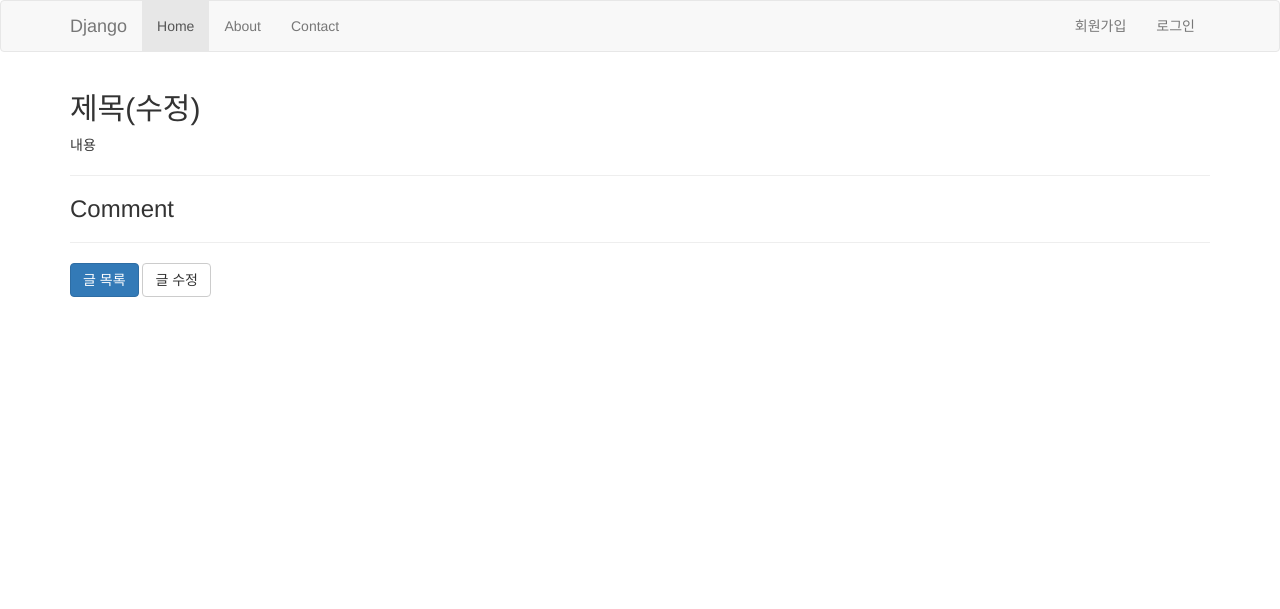
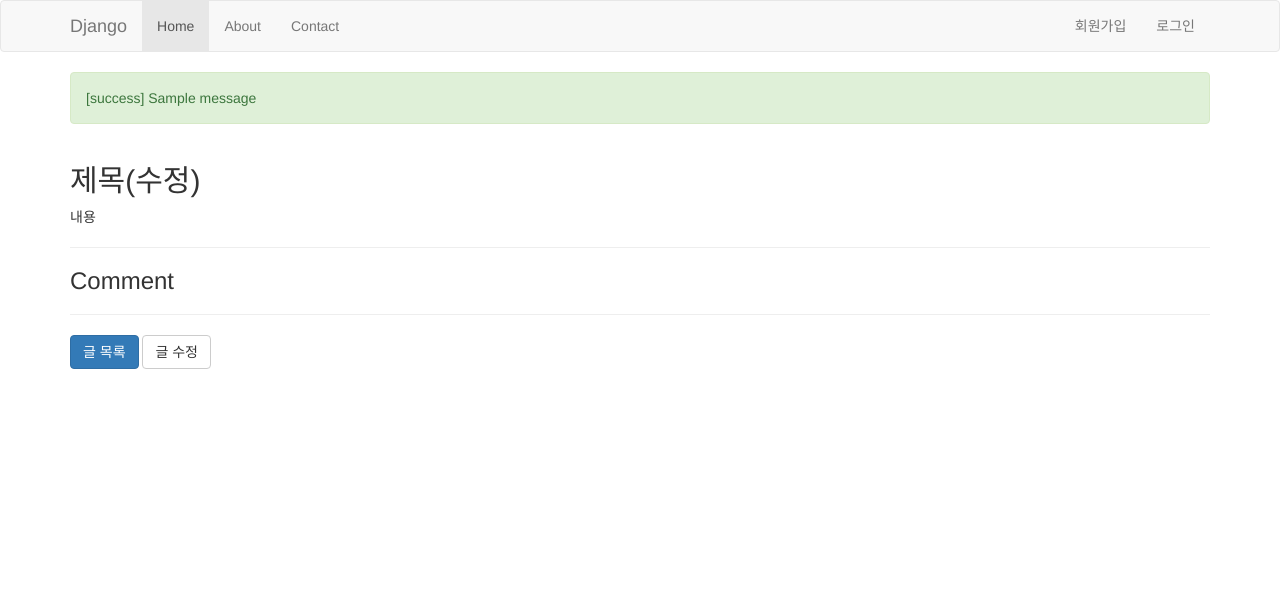
Before and after one commit to YeongBaeeee/practice, a Django app: page /blog/1012/ in a window 1280 px wide. Shown: the top 609 px of the page. Run offline with Django 3.2, Linux system fonts and the light colour scheme; data comes from the database, SQL or seed files in the repository; both versions use the stored data as it was after the commit; tables that the repository leaves empty hold one stand-in row (values such as "Sample post"); one stand-in notice (Sample message) is shown; some libraries are stand-ins or nearby versions.

Commit message:
blog.views.post_new/post_edit 뷰에 messages 적용

```diff
--- a/askdjango/templates/layout.html
+++ b/askdjango/templates/layout.html
@@ -55,6 +55,17 @@
     </div>
 </nav>
 
+{% if messages %}
+    <div class="container">
+        {% for message in messages %}
+            <div class="alert alert-{{ message.tags }}">
+                [{{ message.tags }}]      {# 메세지 Level #}
+                {{ message.message }}   {# 실제 메세지 내용 #}
+            </div>
+        {% endfor %}
+    </div>
+{% endif %}
+
 {% block content %}
 
 {% endblock %}
--- a/blog/views.py
+++ b/blog/views.py
@@ -4,6 +4,7 @@ from django.shortcuts import render, get_object_or_404, redirect
 from django.http import Http404
 from .models import Post
 from .forms import PostForm
+from django.contrib import messages
 
 def post_list(request):
     qs = Post.objects.all()
@@ -38,6 +39,7 @@ def post_new(request):
         form = PostForm(request.POST, request.FILES)
         if form.is_valid():
             post = form.save()
+            messages.success(request, '새 포스팅을 저장했습니다.')
             return redirect(post) # post.get_absolute_url()이 구현되어있음 url을 통해서 이동
     else:
         form = PostForm()
@@ -54,6 +56,7 @@ def post_edit(request, id):
         form = PostForm(request.POST, request.FILES, instance=post)
         if form.is_valid():
             post = form.save()
+            messages.success(request, '포스팅을 수정했습니다.')
             return redirect(post) # post.get_absolute_url()이 구현되어있음 url을 통해서 이동
     else:
         form = PostForm(instance=post)
```
Also changed, not shown: db.sqlite3.
